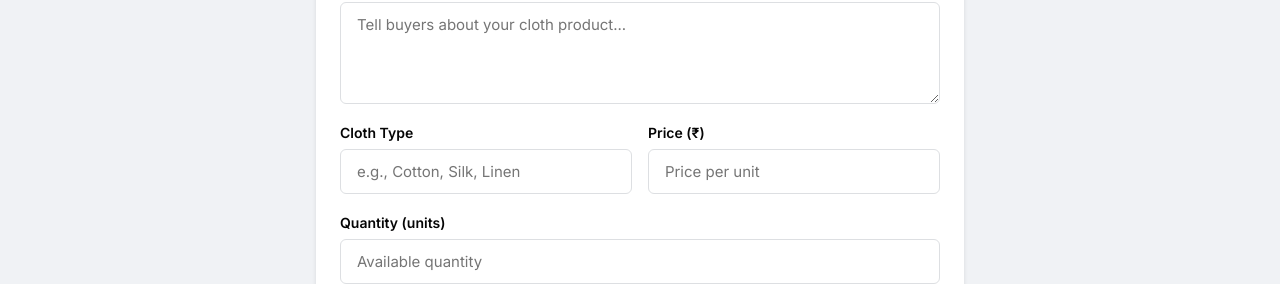
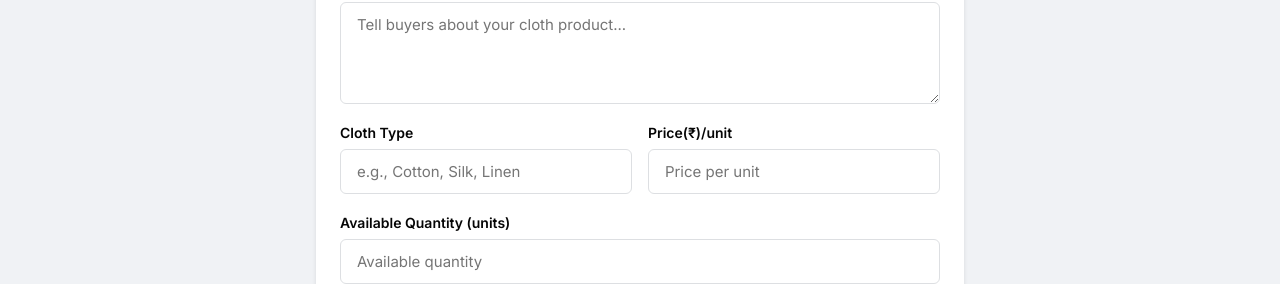
Before and after one commit to ZaidTech87/Tanda-Cloth_Market, a React (Vite) app in the folder cloth-marketplace/frontend/: page /create-post in a window 1280 px wide. Shown: the part 186-470 px from the top of the page. Built offline with nearby package versions, Linux system fonts and the light colour scheme; sample sign-in values are in the browser's storage; the HTML template or start-up script is replaced by a standard one.

Commit message:
this this throuth cursor

```diff
--- a/cloth-marketplace/frontend/src/pages/CreatePost.jsx
+++ b/cloth-marketplace/frontend/src/pages/CreatePost.jsx
@@ -116,7 +116,7 @@ const CreatePost = () => {
               </div>
 
               <div className="form-group">
-                <label>Price (₹)</label>
+                <label>Price(₹)/unit </label>
                 <input
                   type="number"
                   name="price"
@@ -130,7 +130,7 @@ const CreatePost = () => {
             </div>
 
             <div className="form-group">
-              <label>Quantity (units)</label>
+              <label>Available Quantity (units)</label>
               <input
                 type="number"
                 name="quantity"
```
Also changed, not shown: 2 other files (tests, documents, lock files or other folders).
